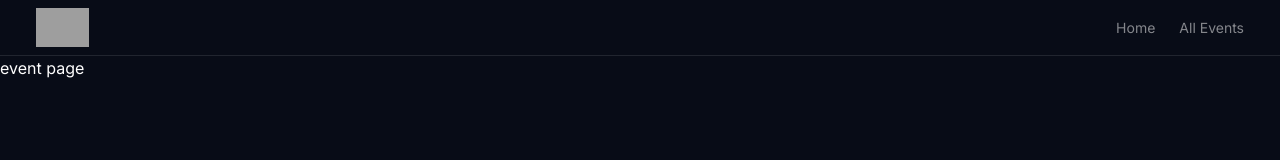
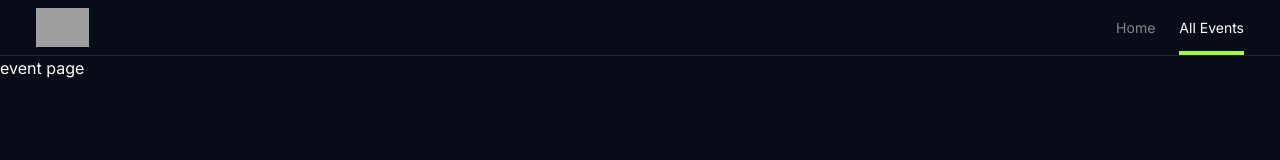
Before and after one commit to DatLe1108/evento, a Next.js app: page /events/all in a window 1280 px wide. Shown: the top 160 px of the page. Built offline with nearby package versions, Linux system fonts and the light colour scheme; grey boxes are pictures that could not be loaded.

Commit message:
Active link

```diff
--- a/src/components/Header.tsx
+++ b/src/components/Header.tsx
@@ -1,5 +1,10 @@
+"use client";
+
 import Link from "next/link";
 import Logo from "./Logo";
+import { usePathname } from "next/navigation";
+import clsx from "clsx";
+import { motion } from "framer-motion";
 
 const routes = [
   {
@@ -13,17 +18,31 @@
 ];
 
 export default function Header() {
+  const activePathname = usePathname();
+
   return (
     <header className="flex justify-between items-center border-b border-white/10 h-14 sm:px-9 px-3">
       <Logo />
-      <nav>
-        <ul className="flex gap-x-6 text-sm">
+      <nav className="h-full">
+        <ul className="flex gap-x-6 text-sm h-full">
           {routes.map((route) => (
             <li
               key={route.path}
-              className="text-white/50 hover:text-white transition"
+              className={clsx(
+                "hover:text-white transition relative flex items-center",
+                {
+                  "text-white": activePathname === route.path,
+                  "text-white/50": activePathname !== route.path,
+                }
+              )}
             >
               <Link href={route.path}>{route.name}</Link>
+              {activePathname === route.path && (
+                <motion.div
+                  layoutId="header-active-link"
+                  className="bg-accent h-1 w-full absolute bottom-0"
+                />
+              )}
             </li>
           ))}
         </ul>
```
Also changed, not shown: package.json (+7 -5 lines), 1 other file (tests, documents, lock files or other folders).
